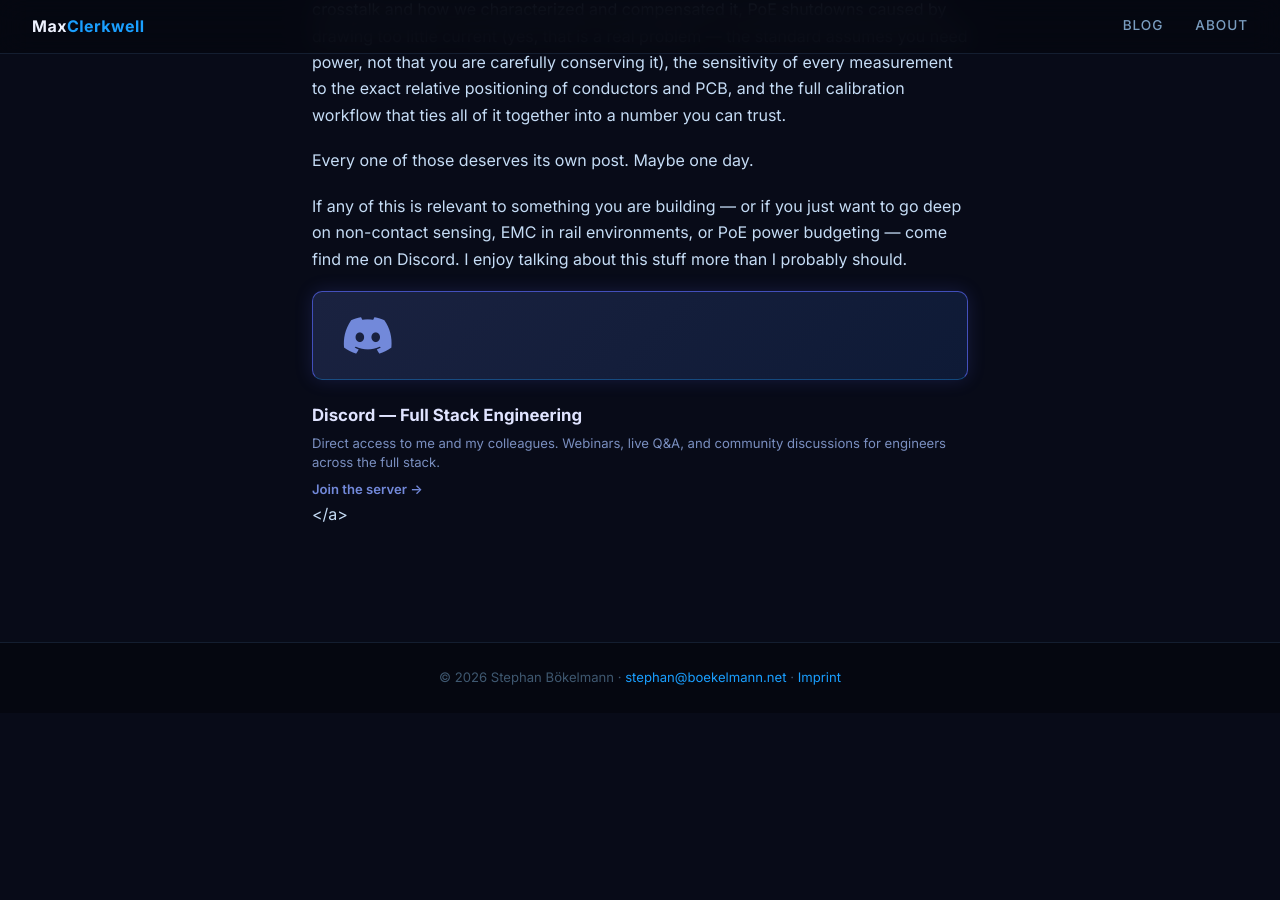
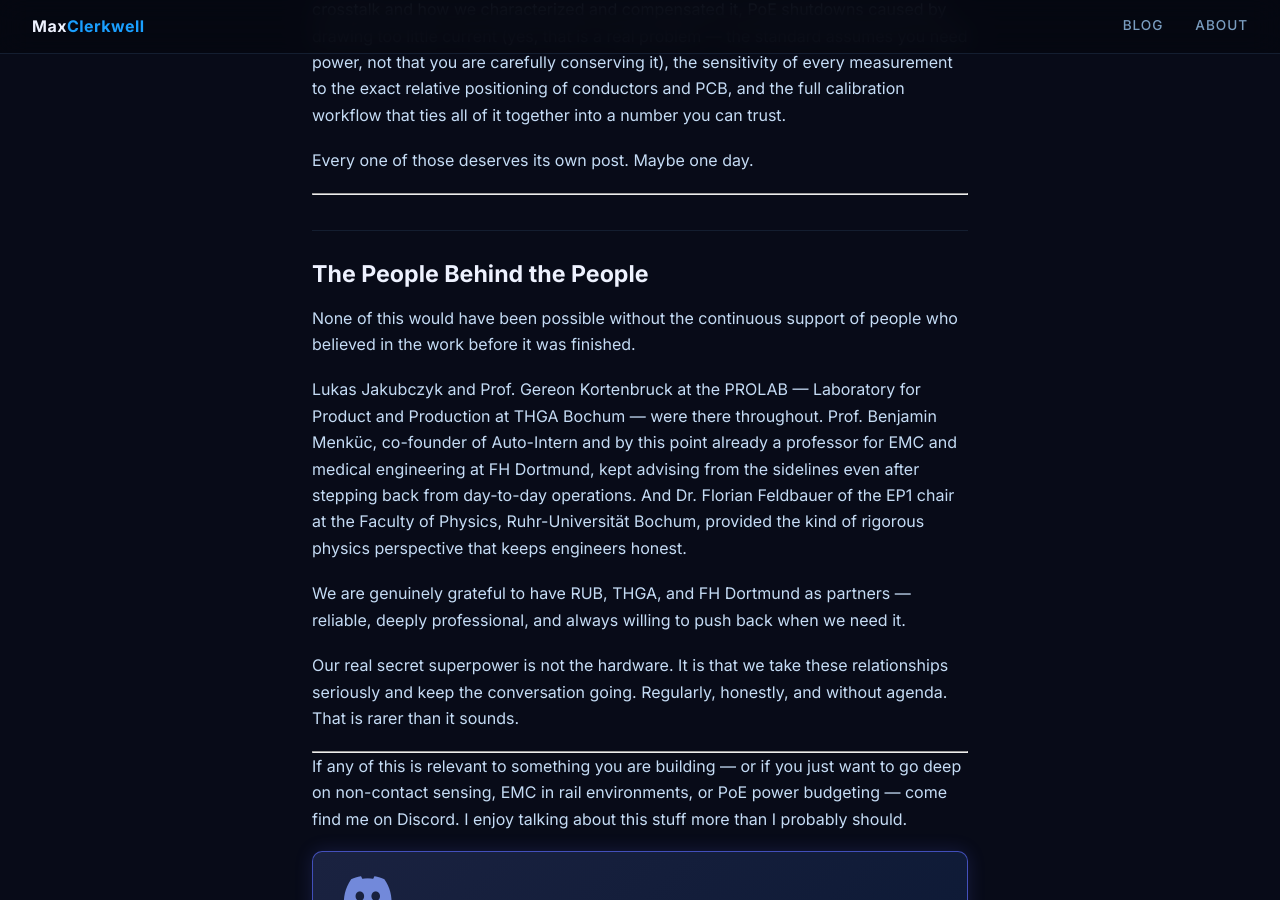
Before and after one commit to MaxClerkwell/maxclerkwell.github.io, a Jekyll site: the page built from posts/skainet-powersense-jan-2026/skainet-powersense-jan-2026.md, in a window 1280 px wide and 900 px high, scrolled down 8585 px. Built offline with Jekyll 4.4.1, drawn with Linux system fonts in a browser that asks for light colours; before the commit the page ends 9298 px from its top, so only the background shows below that.

Commit message:
Add acknowledgment section: THGA, FH Dortmund, RUB partners
Co-Authored-By: Claude Sonnet 4.6 <noreply@anthropic.com>

```diff
--- a/posts/skainet-powersense-jan-2026/skainet-powersense-jan-2026.md
+++ b/posts/skainet-powersense-jan-2026/skainet-powersense-jan-2026.md
@@ -128,6 +128,20 @@ This post barely scratches the surface. What I have not covered: inter-channel c
 
 Every one of those deserves its own post. Maybe one day.
 
+---
+
+## The People Behind the People
+
+None of this would have been possible without the continuous support of people who believed in the work before it was finished.
+
+Lukas Jakubczyk and Prof. Gereon Kortenbruck at the PROLAB — Laboratory for Product and Production at THGA Bochum — were there throughout. Prof. Benjamin Menküc, co-founder of Auto-Intern and by this point already a professor for EMC and medical engineering at FH Dortmund, kept advising from the sidelines even after stepping back from day-to-day operations. And Dr. Florian Feldbauer of the EP1 chair at the Faculty of Physics, Ruhr-Universität Bochum, provided the kind of rigorous physics perspective that keeps engineers honest.
+
+We are genuinely grateful to have RUB, THGA, and FH Dortmund as partners — reliable, deeply professional, and always willing to push back when we need it.
+
+Our real secret superpower is not the hardware. It is that we take these relationships seriously and keep the conversation going. Regularly, honestly, and without agenda. That is rarer than it sounds.
+
+---
+
 If any of this is relevant to something you are building — or if you just want to go deep on non-contact sensing, EMC in rail environments, or PoE power budgeting — come find me on Discord. I enjoy talking about this stuff more than I probably should.
 
 <a href="https://discord.gg/2BXuUY6hrX" class="link-card-discord" target="_blank" rel="noopener noreferrer">
```
